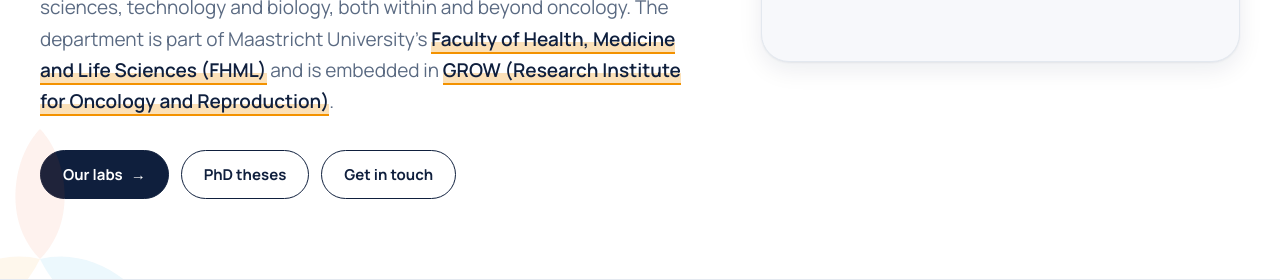
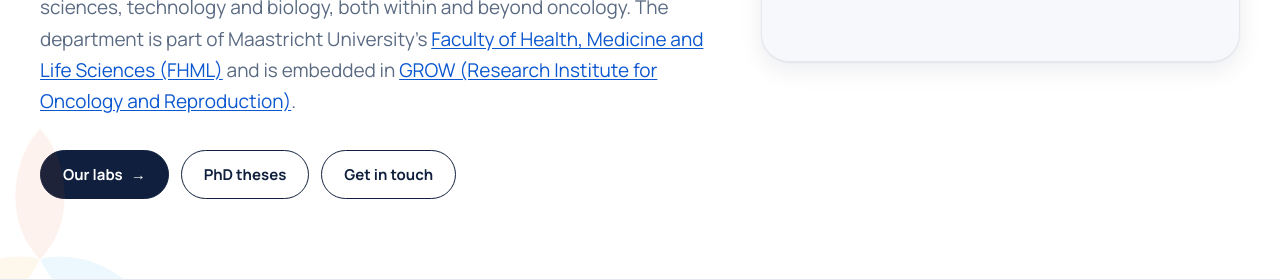
Before and after one commit to precision-medicine-um/precision-medicine-um.github.io, a plain HTML site: page index.html in a window 1280 px wide. Shown: the part 526-806 px from the top of the page. Drawn offline with Linux system fonts and the light colour scheme.

Commit message:
FHML/GROW as plain blue links

```diff
--- a/assets/css/site.css
+++ b/assets/css/site.css
@@ -365,9 +365,9 @@ body.lab-m { --accent: var(--orange); }
 .reveal.in { opacity: 1; transform: none; }
 @media (prefers-reduced-motion: reduce) { .reveal { opacity: 1; transform: none; } }
 
-/* Highlighted organisation links in the home intro */
-.lead a.org-link { color: var(--navy); font-weight: 600; text-decoration: none; background: linear-gradient(transparent 62%, rgba(243,146,0,.28) 62%); border-bottom: 2px solid var(--amber); transition: color .15s, background .15s; }
-.lead a.org-link:hover, .lead a.org-link:focus-visible { color: var(--orange); background: linear-gradient(transparent 62%, rgba(243,146,0,.45) 62%); }
+/* Organisation links in the home intro: plain blue hyperlinks */
+.lead a.org-link { color: #0b57d0; text-decoration: underline; text-underline-offset: 2px; }
+.lead a.org-link:hover, .lead a.org-link:focus-visible { color: #0842a0; }
 /* ---------- Oncometabolism theme (home) ---------- */
 .omg { background: var(--white); }
 .omg-grid { display: grid; grid-template-columns: 1.5fr 1fr; gap: 56px; align-items: center; }
```
